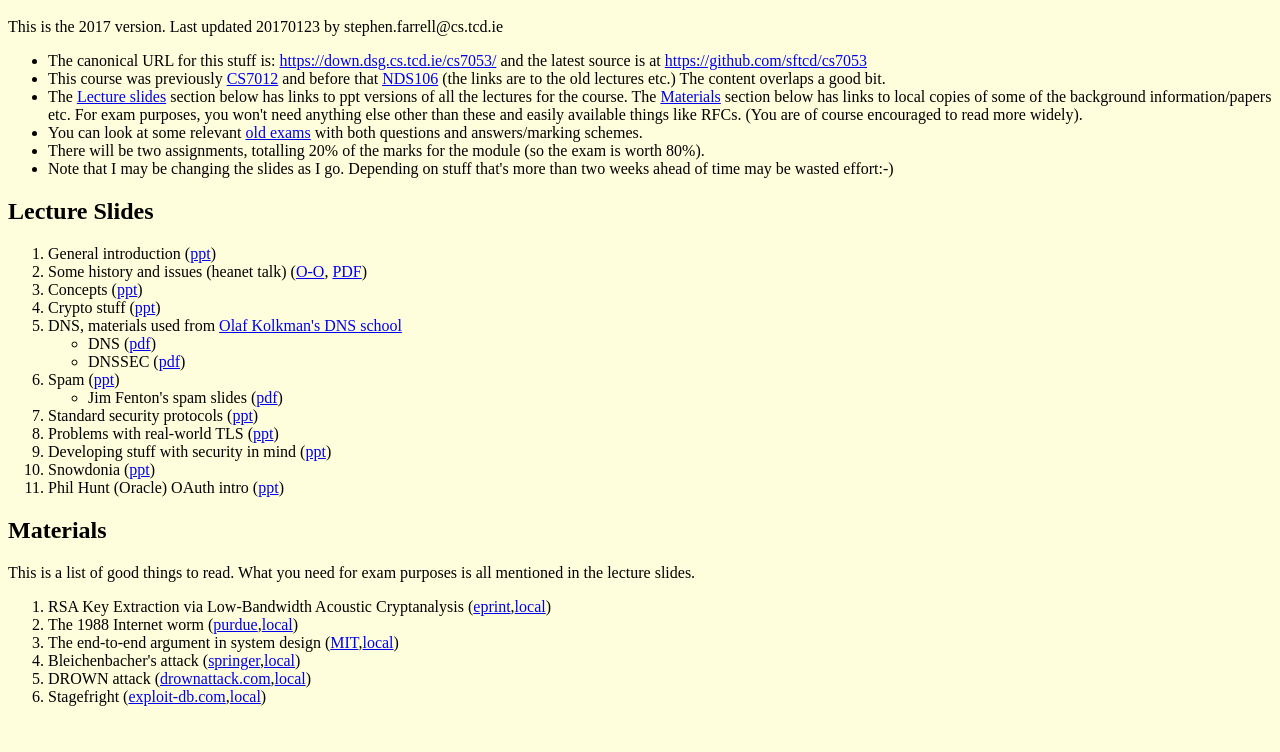
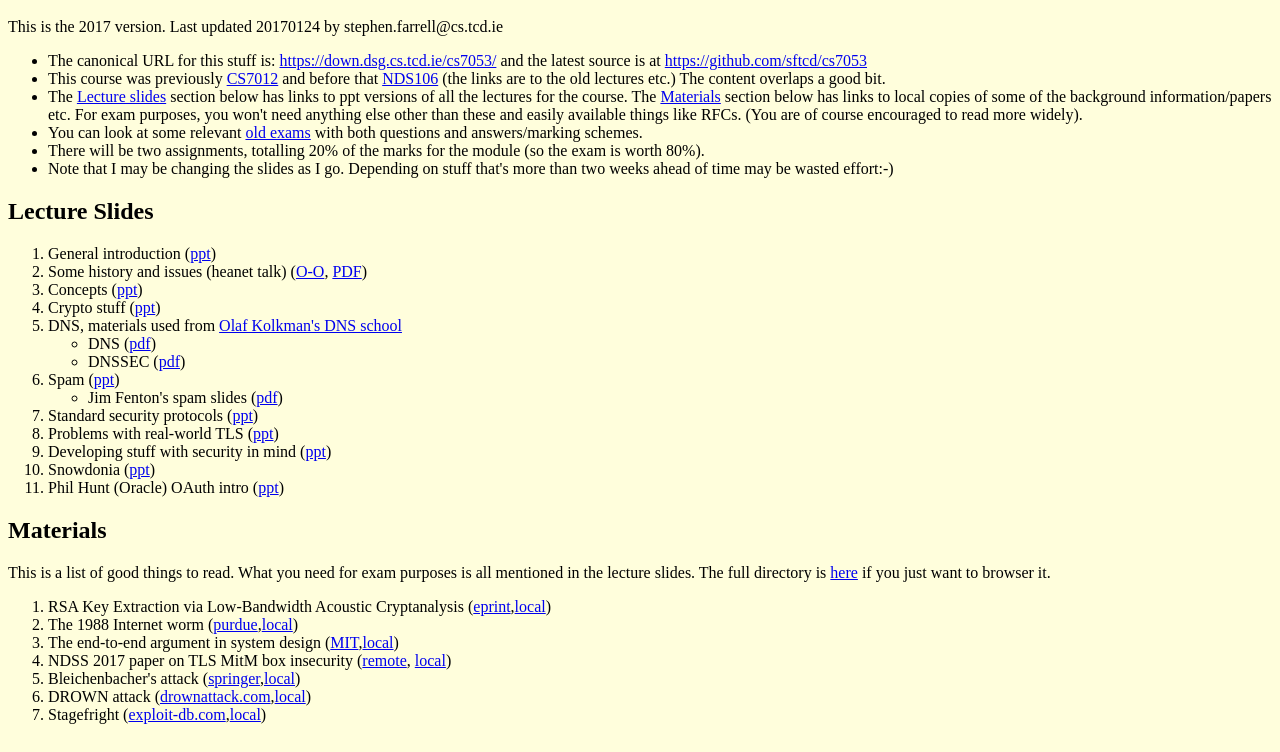
Before and after one commit to sftcd/cs7053, a plain HTML site: page 2016index.html in a window 1280 px wide. Shown: the part 48-800 px from the top of the page. Drawn offline with Linux system fonts and the light colour scheme.

Commit message:
fecking mitms

```diff
--- a/2016index.html
+++ b/2016index.html
@@ -8,7 +8,7 @@
 <body bgcolor="#fffedc">
 <h1>CS7053/CS7453 Internet security and privacy</h1>
 
-<p>This is the 2017 version. Last updated 20170123 by stephen.farrell@cs.tcd.ie</p>
+<p>This is the 2017 version. Last updated 20170124 by stephen.farrell@cs.tcd.ie</p>
 <ul>
   <li>The canonical URL for this stuff is: <a
     href="https://down.dsg.cs.tcd.ie/cs7053/">https://down.dsg.cs.tcd.ie/cs7053/</a>
@@ -61,12 +61,15 @@ that's more than two weeks ahead of time may be wasted effort:-)</li>
 <h2><a name="materials">Materials</a></h2>
 
 <p>This is a list of good things to read. What you need for
-exam purposes is all mentioned in the lecture slides.</p>
+exam purposes is all mentioned in the lecture slides.
+The full directory is <a href="materials/">here</a> if you
+just want to browser it.</p>
 
 <ol>
 <li>RSA Key Extraction via Low-Bandwidth Acoustic Cryptanalysis (<a href="https://eprint.iacr.org/2013/857.pdf">eprint</a>,<a href="materials/rsa-acoustic-857.pdf">local</a>)</li>
 <li>The 1988 Internet worm (<a href="http://spaf.cerias.purdue.edu/tech-reps/823.pdf">purdue</a>,<a href="materials/spafford88internet.pdf">local</a>)</li>
 <li>The end-to-end argument in system design (<a href="http://web.mit.edu/Saltzer/www/publications/endtoend/endtoend.pdf">MIT</a>,<a href="materials/endtoend.pdf">local</a>)</li>
+<li>NDSS 2017 paper on TLS MitM box insecurity (<a href="https://jhalderm.com/pub/papers/interception-ndss17.pdf">remote</a>, <a href="materials/interception-ndss17.pdf">local</a>)</li>
 <li>Bleichenbacher's attack (<a href="http://link.springer.com/chapter/10.1007/BFb0055716">springer</a>,<a href="materials/bleichenbacher-pkcs.pdf">local</a>)</li>
 <li>DROWN attack (<a href="https://drownattack.com/drown-attack-paper.pdf">drownattack.com</a>,<a href="materials/drown-attack-paper.pdf">local</a>)</li>
 <li>Stagefright (<a href="https://www.exploit-db.com/docs/39527.pdf">exploit-db.com</a>,<a href="materials/stagefright.pdf">local<a>)</li>
```
Also changed, not shown: 1 other file.
